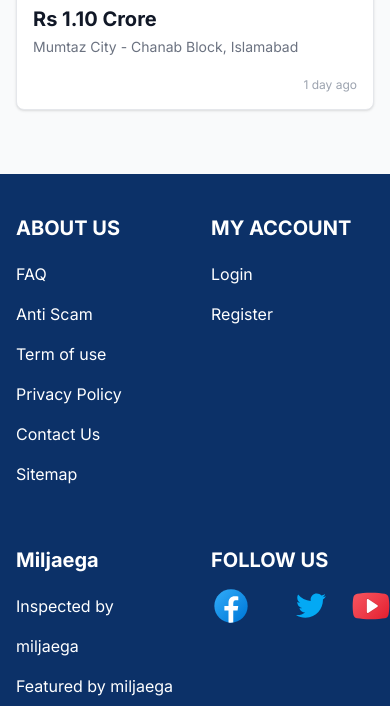
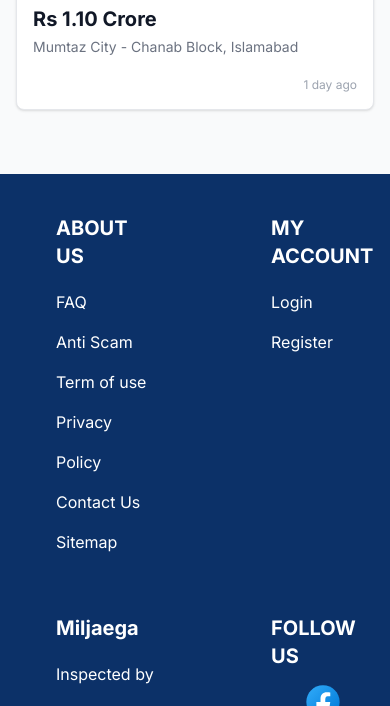
Before and after one commit to ARFA-SAEED/miljayega, a plain HTML site: page index.html in a window 390 px wide. Shown: the part 11294-12000 px from the top of the page. Drawn offline with nearby package versions, Linux system fonts and the light colour scheme; a web font is replaced by a local one.

Commit message:
ninth commit

```diff
--- a/index.html
+++ b/index.html
@@ -985,11 +985,11 @@
   <div class="container mx-auto px-4 sm:px-6 lg:px-8 py-10">
 
     <!-- ✅ Mobile/Tablet (sm, md, lg): 2 Rows Layout -->
-    <div class="flex  flex-wrap  gap-8 lg:hidden">
+    <div class="flex  flex-wrap gap-8 lg:hidden">
       <!-- Row 1: ABOUT US + MY ACCOUNT -->
       <div class="w-full flex   gap-8">
         <!-- ABOUT US -->
-        <div class="w-full sm:w-1/2 text-left">
+        <div class="w-full ms-10 md:ms-0 sm:w-1/2 text-left">
           <ul class="leading-10">
             <li class="font-bold text-xl mb-3">ABOUT US</li>
             <li>FAQ</li>
@@ -1001,7 +1001,7 @@
           </ul>
         </div>
         <!-- MY ACCOUNT -->
-        <div class="w-full sm:w-1/2 text-left">
+        <div class="w-full ms-20 md:ms-60 sm:w-1/2 text-left">
           <ul class="leading-10">
             <li class="font-bold text-xl mb-3">MY ACCOUNT</li>
             <li>Login</li>
@@ -1013,7 +1013,7 @@
       <!-- Row 2: Miljaega + Social -->
       <div class="w-full flex gap-8 mt-5">
         <!-- Miljaega -->
-        <div class="w-full sm:w-1/2 text-left">
+        <div class="w-full sm:w-1/2 ms-10 md:ms-0 text-left">
           <ul class="leading-10">
             <li class="font-bold text-xl mb-3">Miljaega</li>
             <li>Inspected by miljaega</li>
@@ -1022,22 +1022,22 @@
           </ul>
         </div>
         <!-- Social -->
-        <div class="w-full sm:w-1/2 text-left leading-15">
+        <div class="w-full ms-20 md:ms-60  sm:w-1/2 text-left leading-15">
           <ul>
-            <li class="font-bold text-xl mb-3">FOLLOW US</li>
+            <li class="font-bold text-xl  mb-3">FOLLOW US</li>
           </ul>
-          <div class="flex mt-3 gap-5">
-            <img src="./images/fb.svg" class="h-10" alt="">
-            <img src="./images/insta.svg" class="h-10" alt="">
-            <img src="./images/twitter.svg" class="h-10" alt="">
-            <img src="./images/youtube.svg" class="h-10" alt="">
+          <div class=" ms-8 md:ms-0 sm:flex-wrap md:flex mt-3 gap-5">
+            <img src="./images/fb.svg" class="h-10 mb-2" alt="">
+            <img src="./images/insta.svg" class="h-10 mb-2" alt="">
+            <img src="./images/twitter.svg" class="h-10 mb-2" alt="">
+            <img src="./images/youtube.svg" class="h-10 mb-2" alt="">
           </div>
         </div>
       </div>
     </div>
 
     <!-- ✅ XL and Up: Original 4-column Layout -->
-    <div class="hidden lg:flex lg:flex-wrap xl:justify-between xl:gap-8">
+    <div class="hidden lg:block lg:flex lg:justify-between xl:gap-8">
       <!-- ABOUT US -->
       <div class="w-full sm:w-1/2 xl:w-auto mb-5 xl:mb-0  xl:text-left">
         <ul class="leading-10">
```
